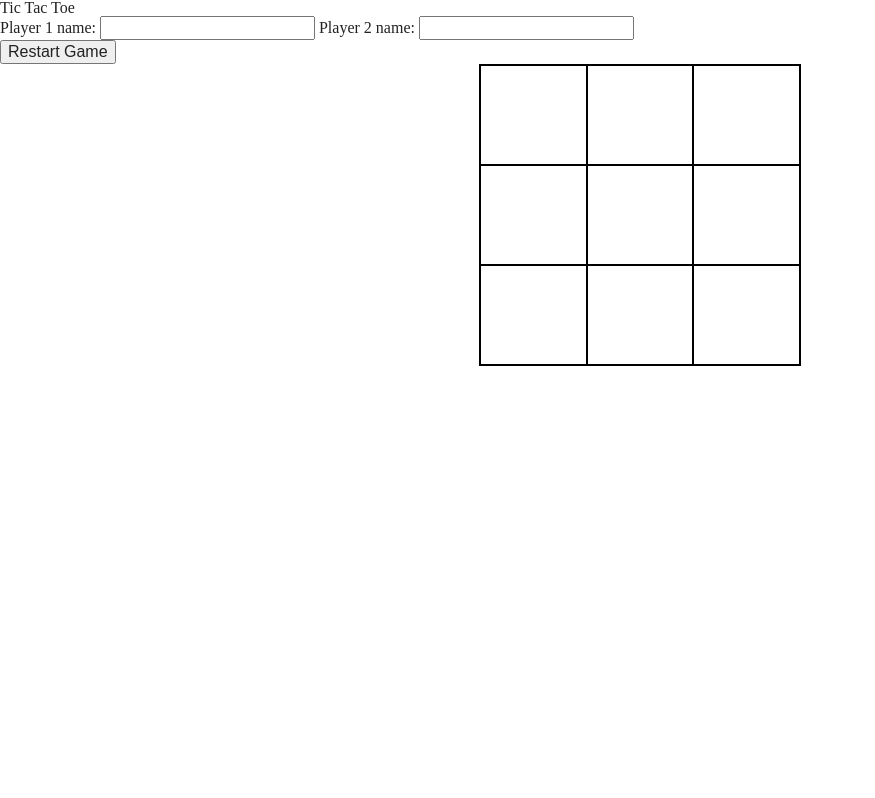
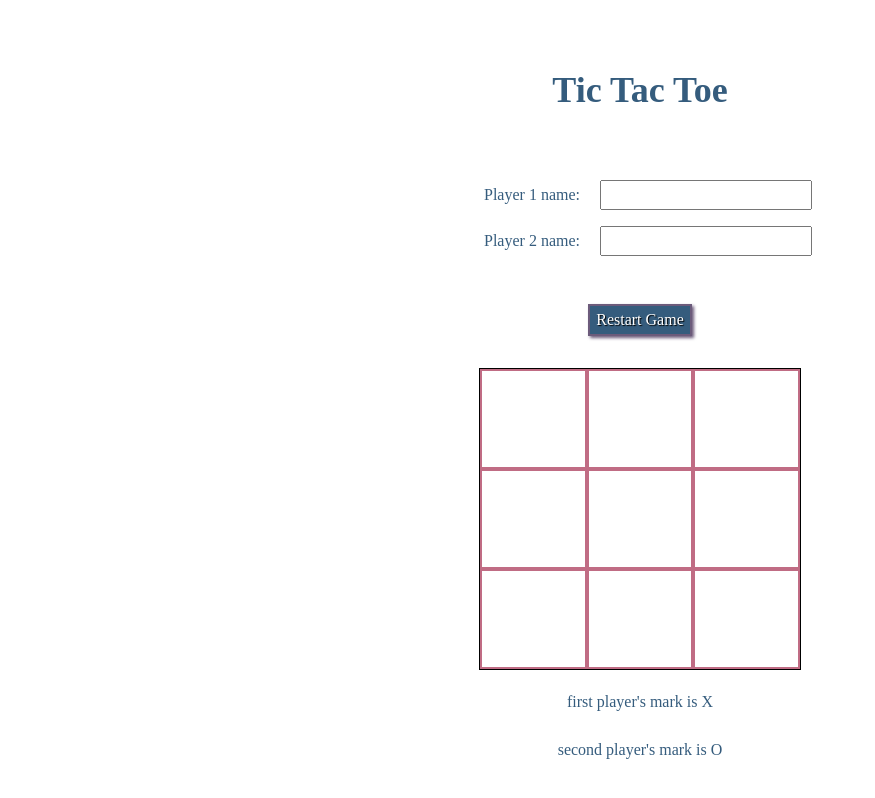
Before and after one commit to Sim-frpt/tic-tac-toe, a plain HTML site: page index.html in a window 1280 px wide. Both pictures are taken after a click on the button "Start Game". Shown: the whole page, without its empty margins (0-875 px from the left). Drawn offline with Linux system fonts and the light colour scheme; a web font is replaced by a local one.

Commit message:
add basic styling to game

```diff
--- a/assets/scripts/script.js
+++ b/assets/scripts/script.js
@@ -39,8 +39,9 @@ const gameBoard = ( function () {
 
 const displayController = ( function () {
   const boardCells = document.getElementsByClassName( "game-cell");
-  const resultDiv = document.getElementsByClassName( "gameResult" )[0];
+  const resultDiv = document.getElementsByClassName( "game-result" )[0];
   const resultHeadline = document.createElement( "h2" );
+  const gameInfo = document.getElementsByClassName( "game-info" )[0];
 
   const renderGameBoard = ( board ) => {
     board.forEach(( cell, index ) => {
@@ -58,7 +59,7 @@ const displayController = ( function () {
     };
 
     if ( winningLine ) {
-      resultHeadline.textContent = `${playerName} has won the game !`;
+      resultHeadline.textContent = `${playerName} has won the game ! Congratulations!!!`;
       addStylingClass( winningLine );
     } else {
       resultHeadline.textContent = "It's a draw! Nobody wins this time...";
@@ -68,6 +69,7 @@ const displayController = ( function () {
 
   const clearDisplayState = () => {
     resultDiv.innerHTML = '';
+    gameInfo.innerHTML = '';
 
     [...boardCells].forEach( cell => {
       if ( cell.classList.contains( "winning-cell" )) {
@@ -76,7 +78,20 @@ const displayController = ( function () {
     });
   }
 
+  const addPlayersInfo = ( ...playerNames ) => {
+    playerNames.forEach( player => {
+      const paragraph = document.createElement( "p" );
+
+      paragraph.classList.add( "player-info" );
+
+      paragraph.textContent = `${player.name}'s mark is ${player.marker}`
+
+      gameInfo.append( paragraph );
+    });
+  }
+
   return {
+    addPlayersInfo,
     clearDisplayState,
     displayEndOfGame,
     renderGameBoard,
@@ -111,6 +126,8 @@ const gameFlow = ( function () {
 
     board.style.display = "flex";
 
+    displayController.addPlayersInfo( gameFlow.firstPlayer, gameFlow.secondPlayer );
+
     event.target.textContent = "Restart Game";
   };
 
@@ -133,7 +150,7 @@ const gameFlow = ( function () {
     const players      = [_firstPlayer, _secondPlayer];
     const activePlayer = players[0].isPlayerTurn ? players[0] : players[1];
 
-    if ( target.textContent !== '' ) {
+    if ( target.textContent || gameRules.winningLine ) {
       return;
     }
 
@@ -152,6 +169,12 @@ const gameFlow = ( function () {
   }
 
   return {
+    get firstPlayer() {
+      return _firstPlayer;
+    },
+    get secondPlayer() {
+      return _secondPlayer;
+    },
     initializeGame,
     move,
     isEndOfGame,
--- a/assets/styles/style.css
+++ b/assets/styles/style.css
@@ -1,4 +1,49 @@
 @import "reset.css";
+
+body, button, input {
+  font-family: "BioRhyme", serif;
+  color: #355C7D;
+}
+
+input {
+  padding: 4px;
+}
+
+.main__container{
+  text-align: center;
+}
+
+.main__title {
+  margin: 2em 1em;
+  text-align: center;
+  font-size: 36px;
+  font-weight: 700;
+}
+
+label {
+  display: inline-block;
+  width: 8em;
+}
+
+ul {
+  width: 50%;
+  margin: auto;
+  text-align: center;
+}
+
+li {
+  margin: 1em auto;
+}
+
+.button__start {
+  margin: 2em;
+  height: 2em;
+  background: #355C7D;
+  color: white;
+  text-shadow: 1px 1px 1px black;
+  border: 2px solid #6C5B7B;
+  box-shadow: 2px 2px 3px #6C5B7B;
+}
 
 .game-board {
   border: 1px solid black;
@@ -12,8 +57,33 @@
   height: 100px;
   box-sizing: border-box;
   line-height: 100px;
-  border: 1px solid black;
+  border: 2px solid #C06C84;
   flex-grow: 1;
   flex-basis: 33%;
   text-align: center;
 }
+
+.player-info {
+  margin: 1em;
+  padding: 0.5em;
+  text-align: center;
+}
+
+.game-result {
+  text-align: center;
+  margin: 2em 0;
+  color: #6C5B7B;
+}
+
+.game-result > h2 {
+  padding: 2em;
+  font-weight: 700;
+  font-size: 24px;
+  background-color: #6C5B7B;
+  color: white;
+}
+
+.winning-cell {
+  font-weight: 700;
+  text-shadow: 2px 2px 3px #F67280;
+}
--- a/index.html
+++ b/index.html
@@ -4,15 +4,22 @@
   <meta charset="UTF-8">
   <title>Tic Tac Toe</title>
   <link rel="stylesheet" href="assets/styles/style.css">
+  <link href="https://fonts.googleapis.com/css?family=BioRhyme:400,700&display=swap" rel="stylesheet">
 </head>
 <body>
   <h1 class="main__title">Tic Tac Toe</h1>
   <div class="main__container">
     <div class="player-inputs">
-      <label for="firstPlayer">Player 1 name:</label>
-      <input type="text" id="firstPlayer" name="firstPlayer">
-      <label for="secondPlayer">Player 2 name:</label>
-      <input type="text" id="secondPlayer" name="secondPlayer">
+      <ul>
+        <li>
+          <label for="firstPlayer">Player 1 name:</label>
+          <input type="text" id="firstPlayer" name="firstPlayer">
+        </li>
+        <li>
+          <label for="secondPlayer">Player 2 name:</label>
+          <input type="text" id="secondPlayer" name="secondPlayer">
+        </li>
+      </ul>
     </div>
     <button class="button__start">Start Game</button>
     <div class="game-board">
@@ -27,7 +34,9 @@
       <div class="game-cell" data-index='8'></div>
     </div>
   </div>
-  <div class="gameResult">
+  <div class="game-info">
+  </div>
+  <div class="game-result">
   </div>
   <script src="assets/scripts/script.js"></script>
 </body>
```
